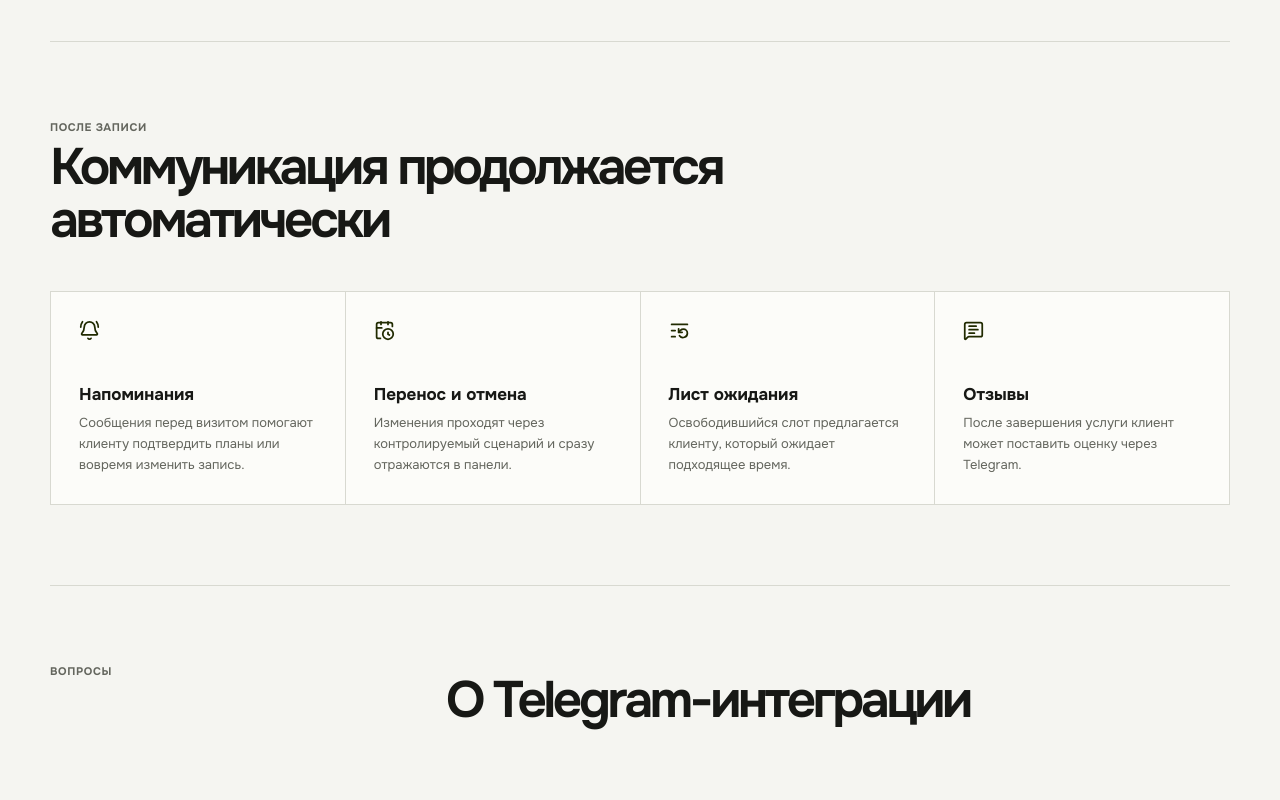
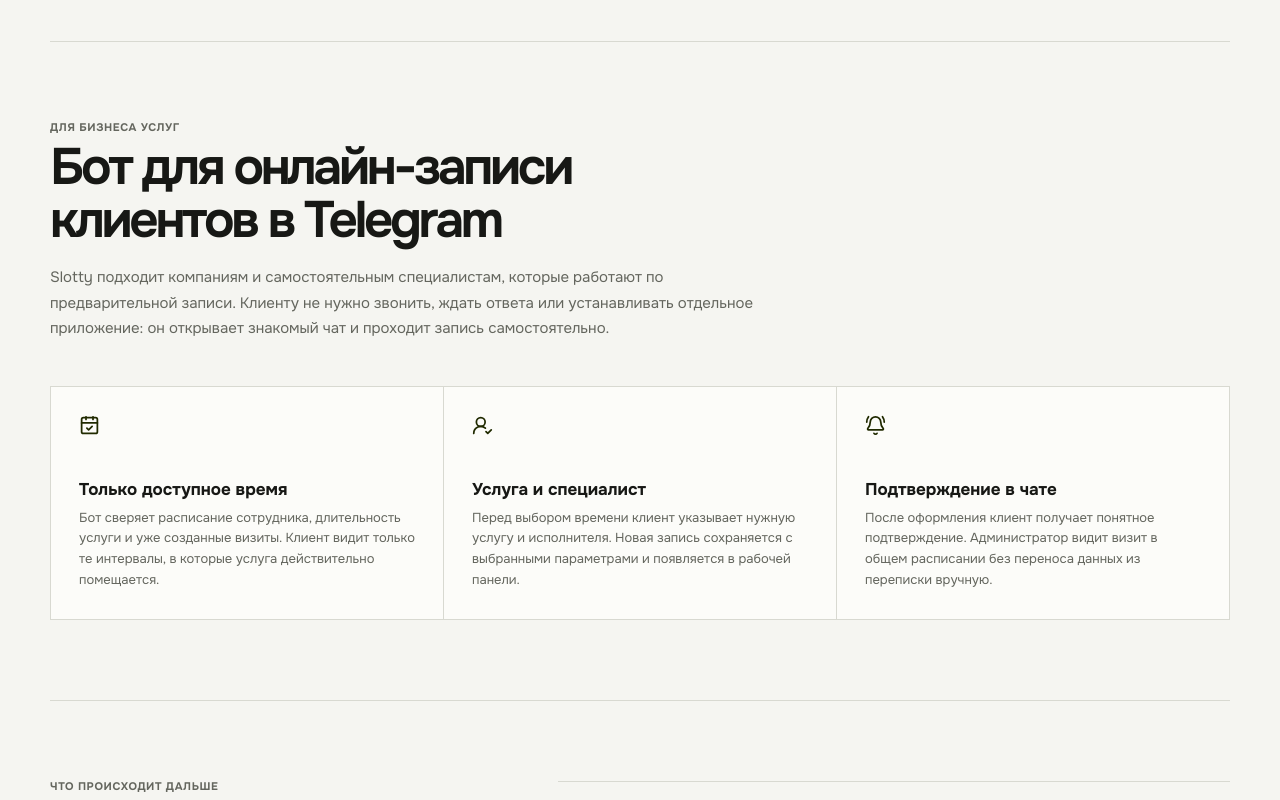
Before and after one commit to Gregory035/slotty, a React (Vite) app in the folder apps/web/: page /zapis-cherez-telegram in a window 1280 px wide. Shown: the part 1140-1940 px from the top of the page. Built offline with nearby package versions, Linux system fonts and the light colour scheme; no server answers.

Commit message:
Expand Telegram booking landing content

```diff
--- a/apps/web/src/public.css
+++ b/apps/web/src/public.css
@@ -82,6 +82,7 @@ a { color:inherit; }
 .breadcrumbs a:hover { color:var(--text); }
 .marketing-section { padding:80px 0; border-top:1px solid var(--line); }
 .marketing-section>h2 { max-width:720px; }
+.marketing-section-copy,.marketing-flow-copy { max-width:720px; margin:18px 0 0; color:var(--muted); font-size:15px; line-height:1.7; }
 .capability-grid { display:grid; grid-template-columns:repeat(3,minmax(0,1fr)); gap:1px; margin-top:44px; border:1px solid var(--line); background:var(--line); }
 .capability-grid article { min-height:210px; padding:28px; background:var(--surface); }
 .capability-grid svg { color:var(--accent-ink); }
--- a/apps/web/src/views/TelegramBookingPage.tsx
+++ b/apps/web/src/views/TelegramBookingPage.tsx
@@ -1,4 +1,4 @@
-import { ArrowRight, BellRing, CalendarClock, ListRestart, MessageSquareText, Send } from 'lucide-react';
+import { ArrowRight, BellRing, CalendarCheck, CalendarClock, ListRestart, MessageSquareText, Send, UserRoundCheck } from 'lucide-react';
 import { Link } from 'react-router-dom';
 import { trackEvent } from '../analytics';
 import { MarketingLayout } from './MarketingLayout';
@@ -7,7 +7,9 @@ export function TelegramBookingPage() {
   return <MarketingLayout>
     <section className="marketing-hero"><nav className="breadcrumbs" aria-label="Хлебные крошки"><Link to="/">Главная</Link><span aria-hidden="true">/</span><span>Запись через Telegram</span></nav><p className="eyebrow">Telegram-бот для записи</p><h1>Онлайн-запись клиентов через Телеграм</h1><p>Клиент выбирает услугу, специалиста и свободное время в вашем Telegram-боте. Slotty учитывает длительность визита и синхронизирует запись с рабочим расписанием.</p><div className="landing-actions"><Link className="primary-button lime-button" to="/app?mode=register" onClick={() => { trackEvent('landing_start_trial', { source: 'telegram_booking' }); trackEvent('registration_start', { source: 'telegram_booking' }); }}>Подключить Slotty <ArrowRight size={17} /></Link><Link className="text-button" to="/online-zapis">Возможности онлайн-записи</Link></div></section>
     <section className="telegram-process" aria-labelledby="telegram-process-title"><div><Send size={30} aria-hidden="true" /><p className="eyebrow">Без переписки</p><h2 id="telegram-process-title">Один понятный сценарий для клиента</h2></div><ol><li><span>1</span><div><h3>Выбрать услугу</h3><p>Бот покажет только активные услуги компании.</p></div></li><li><span>2</span><div><h3>Выбрать специалиста и время</h3><p>Занятые интервалы и время, которого не хватит на услугу, не предлагаются.</p></div></li><li><span>3</span><div><h3>Управлять визитом</h3><p>Подтверждение, перенос и отмена доступны в том же чате.</p></div></li></ol></section>
+    <section className="marketing-section" aria-labelledby="telegram-business-title"><p className="eyebrow">Для бизнеса услуг</p><h2 id="telegram-business-title">Бот для онлайн-записи клиентов в Telegram</h2><p className="marketing-section-copy">Slotty подходит компаниям и самостоятельным специалистам, которые работают по предварительной записи. Клиенту не нужно звонить, ждать ответа или устанавливать отдельное приложение: он открывает знакомый чат и проходит запись самостоятельно.</p><div className="capability-grid"><article><CalendarCheck size={21} aria-hidden="true" /><h3>Только доступное время</h3><p>Бот сверяет расписание сотрудника, длительность услуги и уже созданные визиты. Клиент видит только те интервалы, в которые услуга действительно помещается.</p></article><article><UserRoundCheck size={21} aria-hidden="true" /><h3>Услуга и специалист</h3><p>Перед выбором времени клиент указывает нужную услугу и исполнителя. Новая запись сохраняется с выбранными параметрами и появляется в рабочей панели.</p></article><article><BellRing size={21} aria-hidden="true" /><h3>Подтверждение в чате</h3><p>После оформления клиент получает понятное подтверждение. Администратор видит визит в общем расписании без переноса данных из переписки вручную.</p></article></div></section>
+    <section className="marketing-flow"><div><p className="eyebrow">Что происходит дальше</p><h2>Telegram для клиента, единая панель для команды</h2><p className="marketing-flow-copy">Клиент управляет своим визитом через бота, а владелец и сотрудники работают с теми же данными в Slotty.</p></div><ol><li><span>01</span><div><h3>Запись попадает в расписание</h3><p>В панели отображаются дата, время, услуга, сотрудник и статус визита.</p></div></li><li><span>02</span><div><h3>Свободные слоты пересчитываются</h3><p>Время, занятое услугой, перестаёт предлагаться следующим клиентам.</p></div></li><li><span>03</span><div><h3>Изменения синхронизируются</h3><p>При переносе или отмене расписание обновляется, а освободившийся интервал снова можно использовать.</p></div></li></ol></section>
     <section className="marketing-section"><p className="eyebrow">После записи</p><h2>Коммуникация продолжается автоматически</h2><div className="capability-grid capability-grid-four"><article><BellRing size={21} aria-hidden="true" /><h3>Напоминания</h3><p>Сообщения перед визитом помогают клиенту подтвердить планы или вовремя изменить запись.</p></article><article><CalendarClock size={21} aria-hidden="true" /><h3>Перенос и отмена</h3><p>Изменения проходят через контролируемый сценарий и сразу отражаются в панели.</p></article><article><ListRestart size={21} aria-hidden="true" /><h3>Лист ожидания</h3><p>Освободившийся слот предлагается клиенту, который ожидает подходящее время.</p></article><article><MessageSquareText size={21} aria-hidden="true" /><h3>Отзывы</h3><p>После завершения услуги клиент может поставить оценку через Telegram.</p></article></div></section>
-    <section className="marketing-faq" aria-labelledby="telegram-faq"><p className="eyebrow">Вопросы</p><h2 id="telegram-faq">О Telegram-интеграции</h2><div><details><summary>Нужен ли отдельный бот?</summary><p>Да. Владелец создаёт бота через BotFather и подключает его токен в защищённом разделе Slotty.</p></details><details><summary>Может ли клиент занять уже забронированное время?</summary><p>Нет. Перед созданием записи Slotty повторно проверяет доступность полного интервала услуги.</p></details><details><summary>Можно ли перенести запись в Telegram?</summary><p>Да. Клиент выбирает новое доступное время, после чего расписание обновляется.</p></details></div></section>
+    <section className="marketing-faq" aria-labelledby="telegram-faq"><p className="eyebrow">Вопросы</p><h2 id="telegram-faq">Об онлайн-записи через Telegram</h2><div><details><summary>Нужен ли отдельный бот?</summary><p>Да. Владелец создаёт бота через BotFather и подключает его токен в защищённом разделе Slotty. После подключения услуги и свободное время компании становятся доступны клиентам в этом боте.</p></details><details><summary>Нужно ли клиенту регистрироваться в Slotty?</summary><p>Нет. Клиент взаимодействует с подключённым Telegram-ботом и не создаёт отдельную учётную запись в панели компании.</p></details><details><summary>Может ли клиент занять уже забронированное время?</summary><p>Нет. Перед созданием записи Slotty повторно проверяет доступность полного интервала услуги. Если услуга длится час, занятый ею период не предлагается как свободный.</p></details><details><summary>Можно ли перенести или отменить запись в Telegram?</summary><p>Да. Клиент проходит предусмотренный сценарий в боте. При переносе выбирается новое доступное время, после чего расписание обновляется.</p></details><details><summary>Где администратор увидит новую запись?</summary><p>Новый визит появляется в панели Slotty вместе с услугой, сотрудником, временем и статусом. Там же команда работает с расписанием и изменениями.</p></details></div></section>
   </MarketingLayout>;
 }
```
